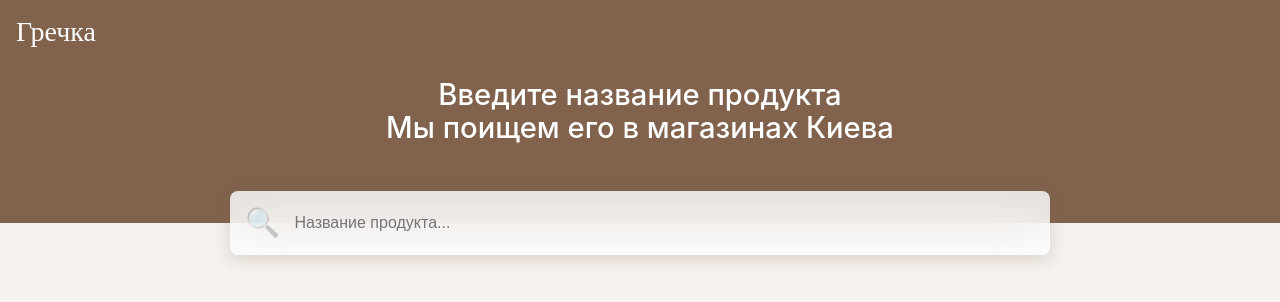
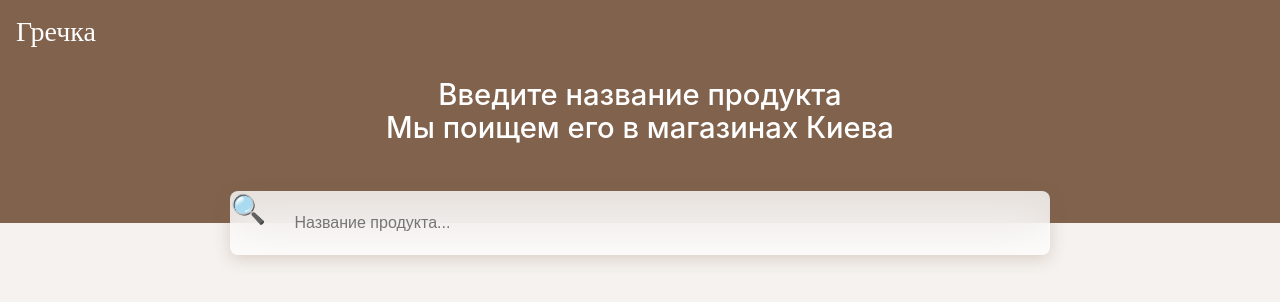
Before and after one commit to hmstrs/grechka, a Next.js app: page /products/1 in a window 1280 px wide. Shown: the top 302 px of the page. Built offline with nearby package versions, Linux system fonts and the light colour scheme; a web font is replaced by a local one.

Commit message:
fix: search button clickable

```diff
--- a/components/Header.js
+++ b/components/Header.js
@@ -31,8 +31,13 @@ const Header = ({ productsCount }) => {
         onChange={({ target }) => setSearchValue(target.value)}
         onKeyDown={({ key }) => key == "Enter" && searchSubmit.current.click()}
       />
-      <a href={`/products/${searchValue}`}>
-        <label htmlFor="search">
+      <a
+        href={`/products/${searchValue}`}
+        ref={searchSubmit}
+        className={styles.Header__search}
+      >
+        &#x1F50D;
+        {/* <label htmlFor="search">
           <input
             disabled={!searchValue}
             ref={searchSubmit}
@@ -40,7 +45,7 @@ const Header = ({ productsCount }) => {
             value="&#x1F50D;"
             className={styles.Header__search}
           />
-        </label>
+        </label> */}
       </a>
     </header>
   );
```
